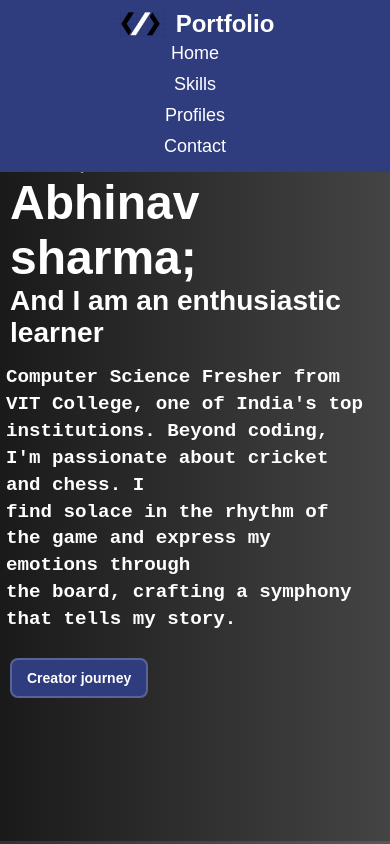
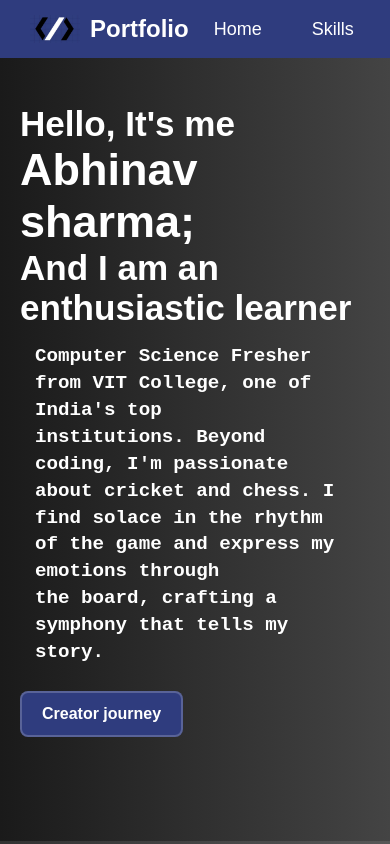
Before and after one commit to abhinav9773/my-portfolio, a plain HTML site: page index.html in a window 390 px wide. Shown: the top 844 px of the page. Drawn offline with Linux system fonts and the light colour scheme.

Commit message:
Update style.css

```diff
--- a/style.css
+++ b/style.css
@@ -73,6 +73,7 @@ body {
 .contact-button:hover {
   background-color: #1b244a;
 }
+
 img {
   width: 50px;
   margin-right: 10px;
@@ -82,10 +83,6 @@ img {
 .logo-image {
   display: flex;
   align-items: center;
-}
-h1 {
-  font-size: 3rem;
-  text-align: left;
 }
 .logo-text {
   font-size: 24px;
@@ -140,11 +137,11 @@ h1 {
   background-color: #34495e;
   cursor: pointer;
 }
+
 p {
   text-align: left;
   font-size: 1.2rem;
   padding: 15px;
-  margin-left: -19px;
   line-height: 1.4;
   font-family: "Courier New", Courier, monospace;
 }
@@ -215,6 +212,7 @@ p {
   height: 450px;
   width: 600px;
 }
+
 .skill-box:hover {
   transform: translateY(-10px);
   box-shadow: 0 5px 15px rgba(138, 78, 78, 0.3);
@@ -247,29 +245,3 @@ section {
 #contact {
   background: linear-gradient(to right, #1a1a1a, #444444);
 }
-
-@media (max-width: 768px) {
-  .navbar {
-    flex-direction: column;
-    padding: 10px;
-  }
-
-  .nav-links {
-    flex-direction: column;
-    text-align: center;
-  }
-
-  .nav-links li {
-    margin: 5px 0;
-  }
-
-  section {
-    font-size: 24px;
-    padding: 10px;
-  }
-
-  .my-button {
-    padding: 10px 15px;
-    font-size: 14px;
-  }
-}
```
